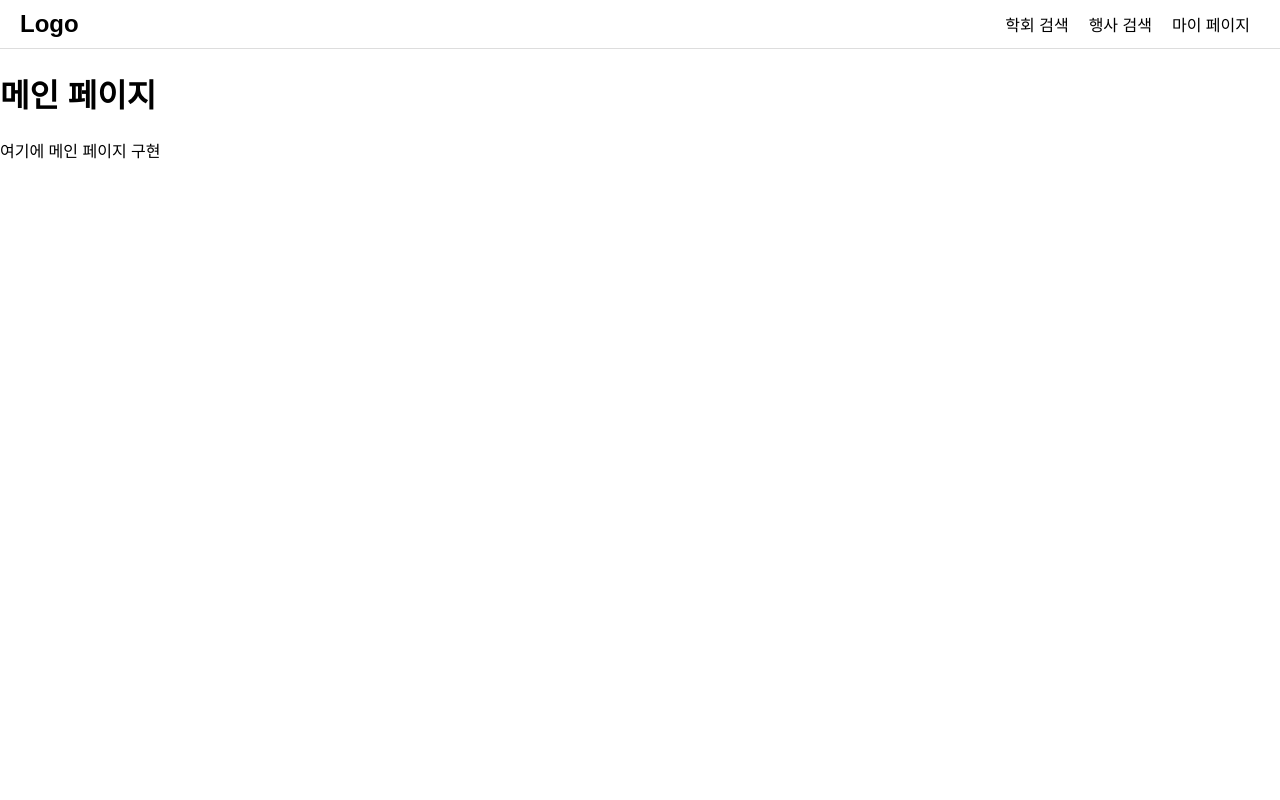
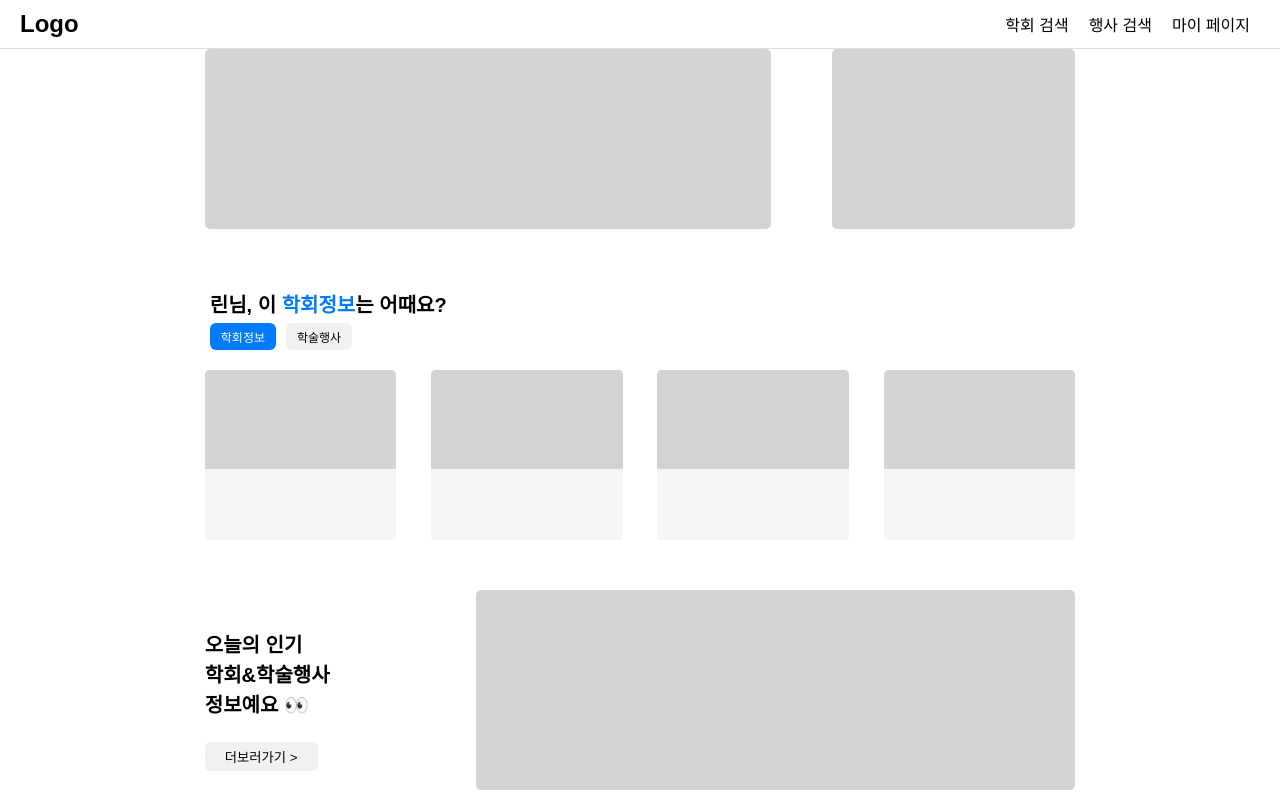
Before and after one commit to jeehyunbang/geniusmaker, a React (Create React App) app in the folder my-app/: page / in a window 1280 px wide. Shown: the top 800 px of the page. Built offline with nearby package versions, Linux system fonts and the light colour scheme.

Commit message:
250204cjw

```diff
--- a/my-app/package.json
+++ b/my-app/package.json
@@ -6,6 +6,7 @@
     "cra-template": "1.2.0",
     "react": "^19.0.0",
     "react-dom": "^19.0.0",
+    "react-router-dom": "^7.1.5",
     "react-scripts": "5.0.1",
     "web-vitals": "^4.2.4"
   },
@@ -32,5 +33,8 @@
       "last 1 firefox version",
       "last 1 safari version"
     ]
+  },
+  "devDependencies": {
+    "@babel/plugin-proposal-private-property-in-object": "^7.21.11"
   }
 }
--- a/my-app/src/components/Home.js
+++ b/my-app/src/components/Home.js
@@ -1,11 +1,68 @@
-// Home.js
-import React from 'react';
+import React, { useState } from 'react';
+import '../css/Home.css';
 
 function Home() {
+  const [selected, setSelected] = useState('학회정보'); // 초기 상태는 '학회정보'
+
+  const handleButtonClick = (type) => {
+    setSelected(type); // 버튼 클릭 시 상태 변경
+  };
+
   return (
-    <div>
-      <h1>메인 페이지</h1>
-      <p>여기에 메인 페이지 구현</p>
+    <div className="home-content">
+      {/* 상단 두 개 박스 */}
+      <div className="top-container">
+        <div className="gray-box L"></div>
+        <div className="gray-box S"></div>
+      </div>
+
+      {/* 글귀와 버튼 */}
+      <div className="info-section">
+        <p className="info-text">
+          린님, 이 <span className="highlight">{selected}</span>는 어때요?
+        </p>
+        <div className="button-group">
+          <button
+            className={`conference-button ${selected === '학회정보' ? 'active' : ''}`}
+            onClick={() => handleButtonClick('학회정보')}
+          >
+            학회정보
+          </button>
+          <button
+            className={`event-button ${selected === '학술행사' ? 'active' : ''}`}
+            onClick={() => handleButtonClick('학술행사')}
+          >
+            학술행사
+          </button>
+        </div>
+      </div>
+
+      {/* 네 개 박스 */}
+      <div className="grid-container">
+        {Array.from({ length: 4 }).map((_, index) => (
+          <div key={index} className="gray-box small">
+            <div className="top-part"></div>
+            <div className="bottom-part"></div>
+          </div>
+        ))}
+      </div>
+
+      {/* 오늘의 인기 학회&학술행사 섹션 */}
+      <div className="popular-section">
+        <div className="popular-text">
+          <h3>오늘의 인기<br />학회&학술행사<br />정보예요 👀</h3>
+          <button className="more-button">더보러가기 &gt;</button>
+        </div>
+        <div className="popular-box gray-box"></div>
+      </div>
+
+      {/* 프로모션 박스 */}
+      <div className="promotion-section">
+        <div className="promotion-box gray-box">
+          <p className="promotion-text">프로모션</p>
+        </div>
+        <div className="promotion-box gray-box"></div>
+      </div>
     </div>
   );
 }
--- /dev/null
+++ b/my-app/src/css/Home.css
@@ -0,0 +1,155 @@
+.home-content {
+    display: flex;
+    flex-direction: column;
+    align-items: center;
+    gap: 20px;
+    width: 68%;
+    margin: 0 auto;
+}
+
+.top-container {
+    display: flex;
+    gap: 7%;
+    justify-content: center;
+    width: 100%;
+}
+
+.gray-box {
+    background-color: #d3d3d3;
+    border-radius: 5px;
+}
+
+.gray-box.L {
+    width: 70%;
+    height: 180px;
+}
+
+.gray-box.S {
+    width: 30%;
+    height: 180px;
+}
+
+.info-section {
+    margin-top: 20px;
+    text-align: left;
+    width: calc(100% - 10px);
+}
+
+.info-text {
+    font-size: 20px;
+    font-weight: bold;
+    margin-bottom: 5px;
+}
+
+.highlight {
+    color: #007bff;
+    font-weight: bold;
+}
+
+.button-group {
+    display: flex;
+    gap: 10px;
+    justify-content: left;
+}
+
+.conference-button, .event-button {
+    padding: 5px 11px;
+    border: none;
+    border-radius: 6px;
+    font-size: 12px;
+    cursor: pointer;
+    background-color: #f1f1f1;
+    color: black;
+}
+
+.conference-button.active, .event-button.active {
+    background-color: #007bff;
+    color: white;
+}
+
+
+.grid-container {
+    display: flex;
+    gap: 25px;
+    justify-content: space-between;
+    width: 100%;
+}
+
+.gray-box.small {
+    width: 22%;
+    height: 170px;
+    display: flex;
+    flex-direction: column;
+    border-radius: 5px;
+    overflow: hidden;
+}
+
+.gray-box .top-part {
+    background-color: #d3d3d3;
+    height: 58%;
+    width: 100%;
+}
+
+.gray-box .bottom-part {
+    background-color: #f5f5f5;
+    height: 42%;
+    width: 100%;
+}
+
+.popular-section {
+    display: flex;
+    justify-content: space-between;
+    align-items: center;
+    width: 100%;
+    margin-top: 30px;
+    gap: 2px;
+}
+
+
+.popular-text {
+    flex: 0.9;
+    text-align: left;
+}
+
+.popular-text h3 {
+    font-size: 20px;
+    font-weight: bold;
+    line-height: 1.5;
+}
+
+.more-button {
+    display: inline-block;
+    margin-top: 2px;
+    padding: 5px 20px;
+    background-color: #f1f1f1;
+    color: #000;
+    border: none;
+    border-radius: 5px;
+    cursor: pointer;
+}
+
+.popular-box {
+    flex: 2;
+    height: 200px;
+}
+
+.promotion-section {
+    display: flex;
+    flex-direction: column;
+    gap: 20px;
+    margin-top: 30px;
+    width: 100%;
+}
+
+.promotion-box {
+    width: 100%;
+    height: 150px;
+    display: flex;
+    justify-content: center;
+    align-items: center;
+}
+
+.promotion-text {
+    font-size: 15px;
+    font-weight: bold;
+}
```
Also changed, not shown: 1 other file (tests, documents, lock files or other folders).
